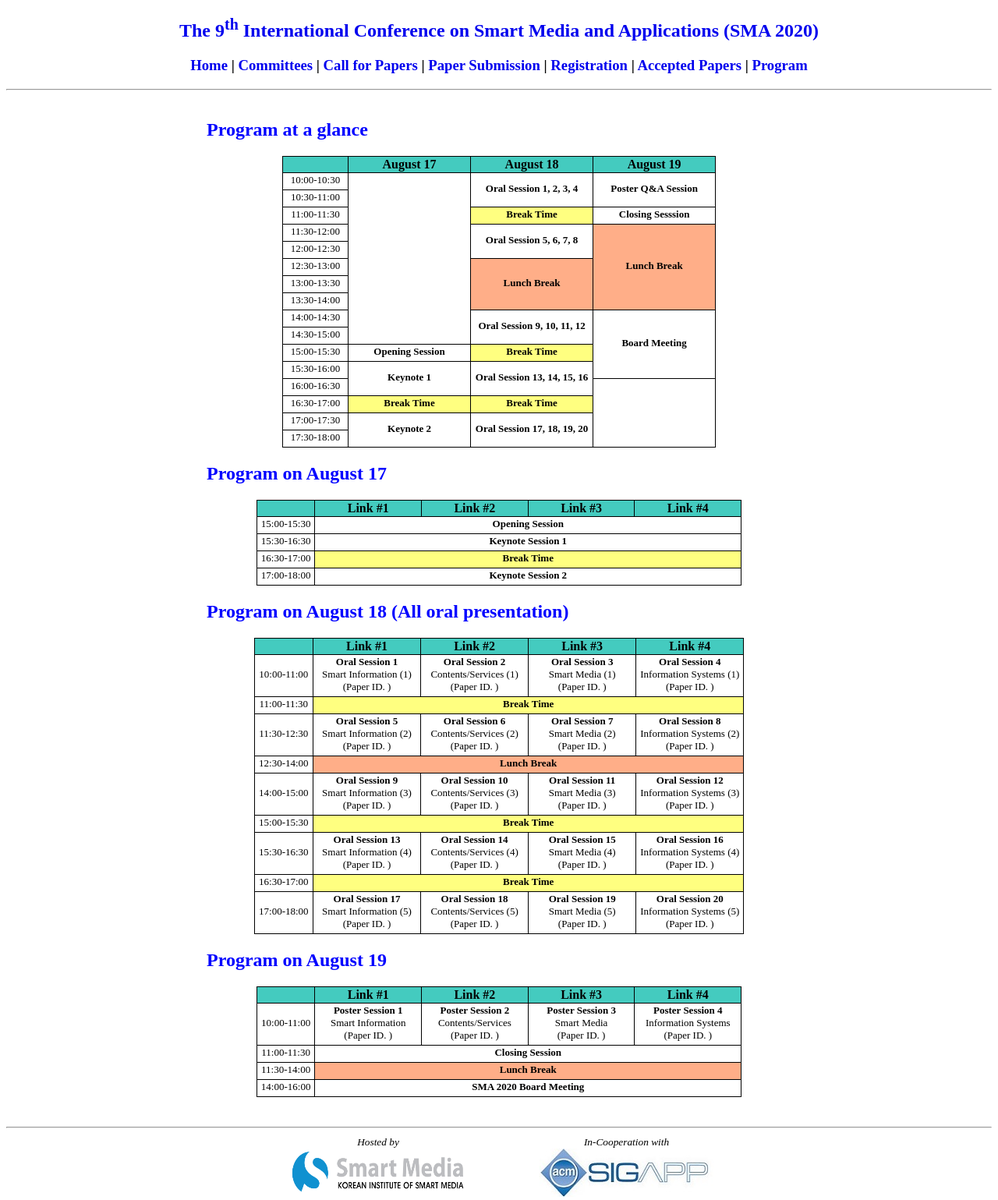
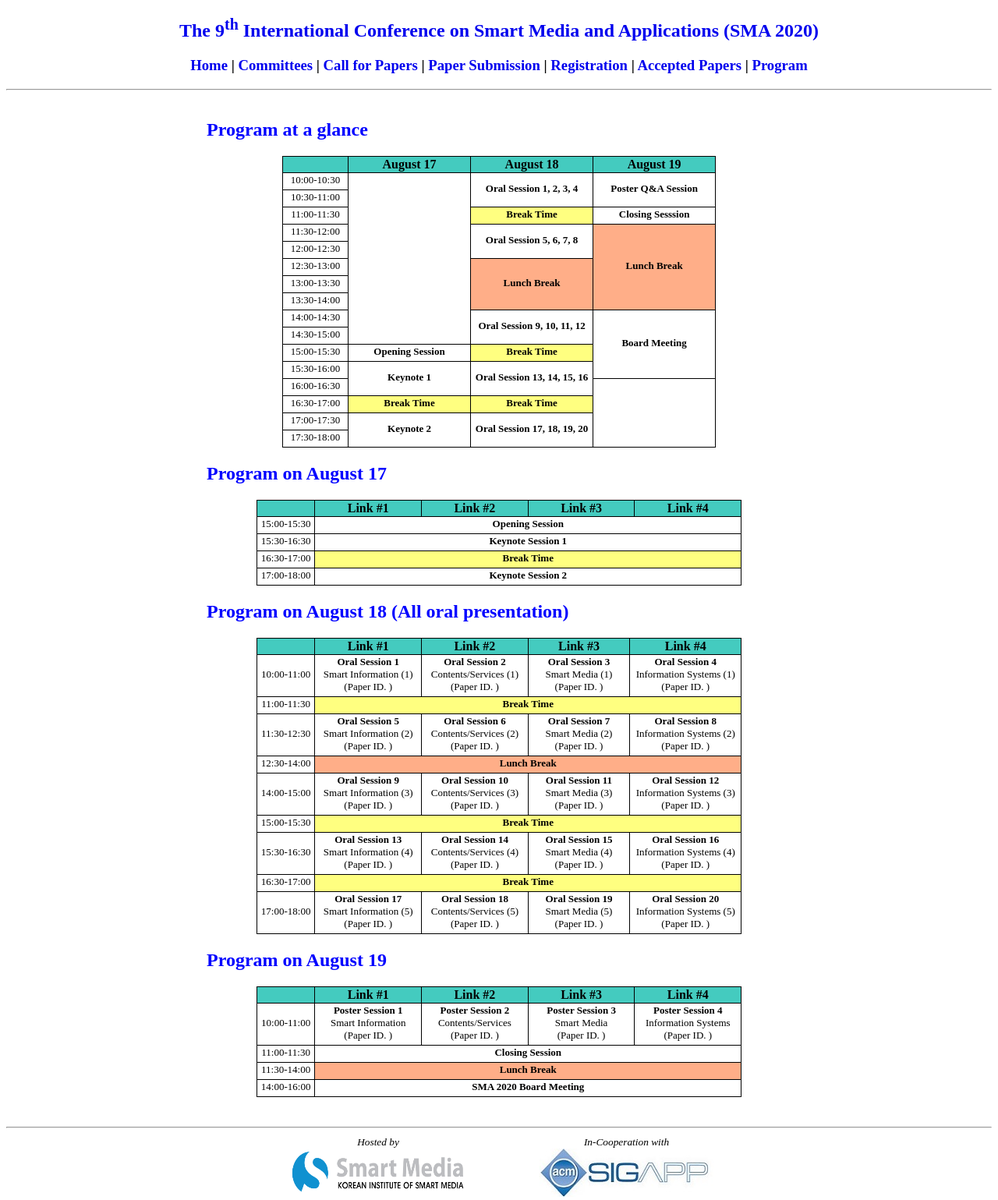
Before and after one commit to icea-conf/sma-2020.github.io, a Jekyll site: the page built from program/index.html, in a window 1280 px wide. Shown: the whole page at 78% size. Built offline with Jekyll 4.4.1, drawn with Linux system fonts in a browser that asks for light colours.

Commit message:
Update index.html

```diff
--- a/program/index.html
+++ b/program/index.html
@@ -232,10 +232,10 @@ title: SMA 2020
                               <td class="theader" width="22%">
                                    <b>Link #2</b>
                               </td>
-                              <td class="theader" width="22%">
+                              <td class="theader" width="21%">
                                    <b>Link #3</b>
                               </td>
-                              <td class="theader" width="22%">
+                              <td class="theader" width="23%">
                                    <b>Link #4</b>
                               </td>
                          </tr>
```
